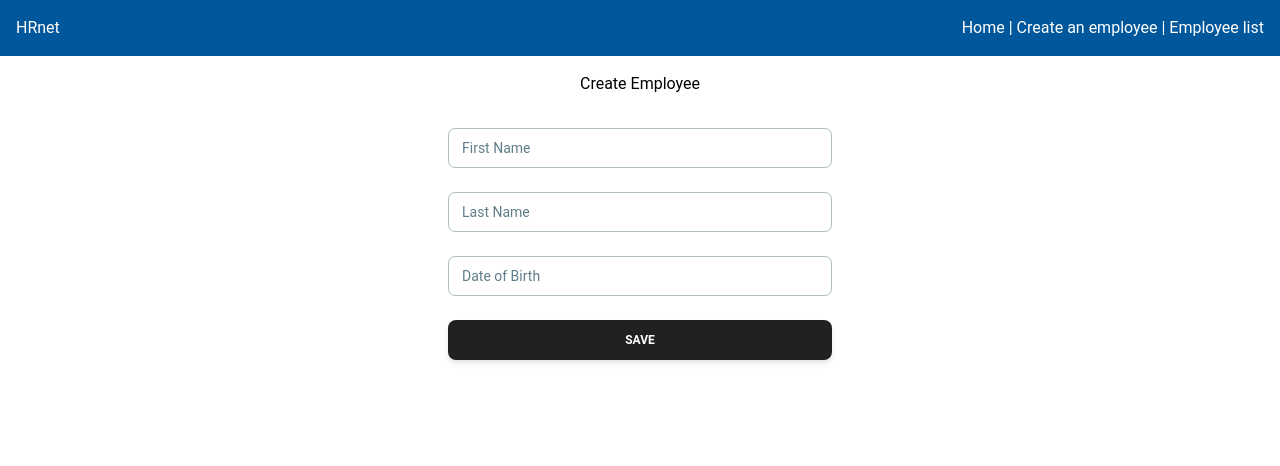
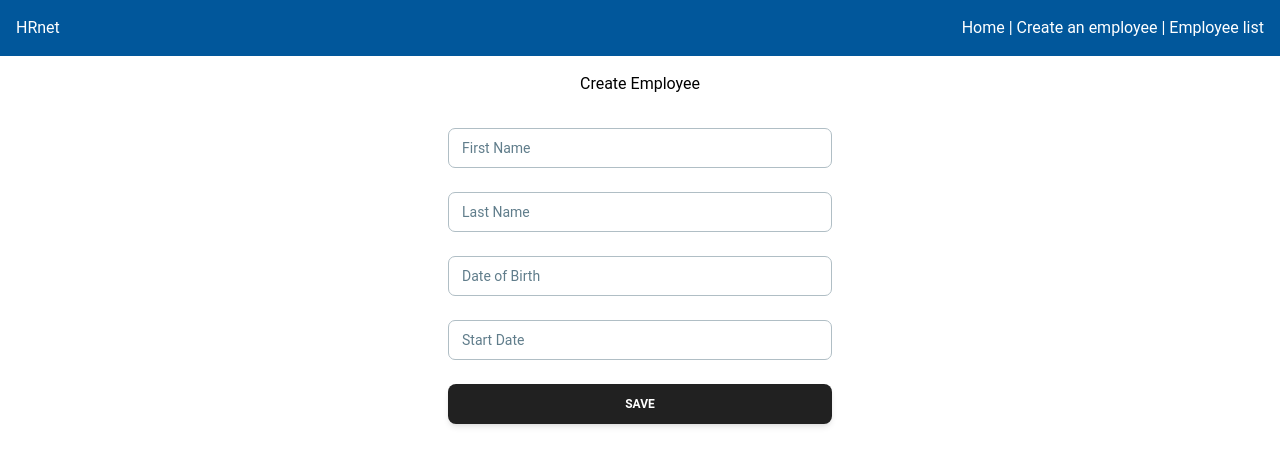
Before and after one commit to GB-LD/HRNet-react-app, a React (Vite) app: page /create-employee in a window 1280 px wide. Shown: the top 466 px of the page. Built offline with nearby package versions, Linux system fonts and the light colour scheme.

Commit message:
Replace InputField with CustomInputDate in EmployeeForm for improved date handling

```diff
--- a/src/components/templates/EmployeeForm.jsx
+++ b/src/components/templates/EmployeeForm.jsx
@@ -48,14 +48,14 @@ const EmployeeForm = () => {
             onChange={(date) => {setForm({...form, birthDate: date ? format(date, "yyyy-MM-dd") : ""})}}
             placeholder='Employee birth date'
         />
-        {/* <InputField
+        <CustomInputDate
             label="Start Date"
             type='date'
             id='startDate'
             value={form.startDate}
-            onChange={(e) => setForm({...form, startDate: e.target.value})}
-            placeholder='the start date'
-        /> */}
+            onChange={(date) => setForm({...form, startDate:  date ? format(date, "yyyy-MM-dd") : ""})}
+            placeholder='Employee start date'
+        />
         {/* <AdressForm
             adress={form.adress}
             setAdress={(adress) => setForm({...form, adress: adress})}
```
